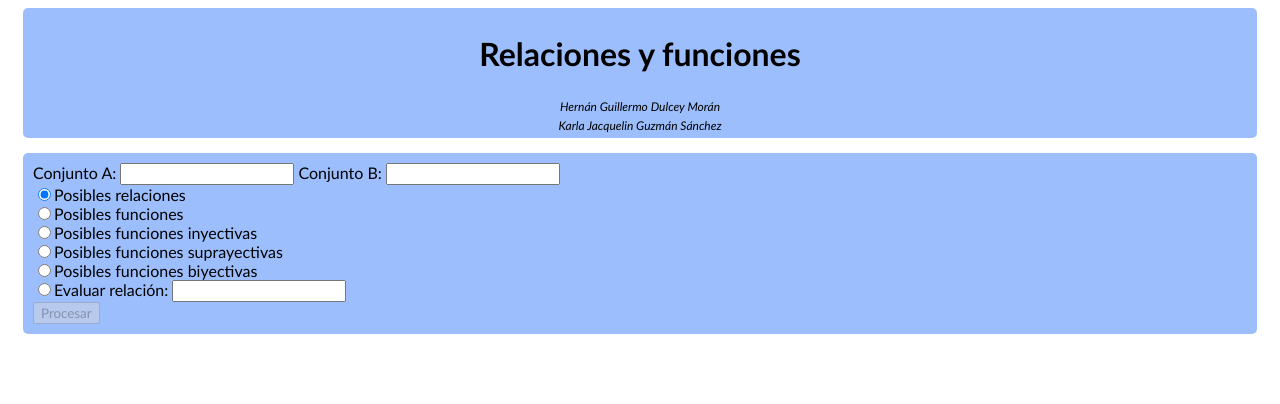
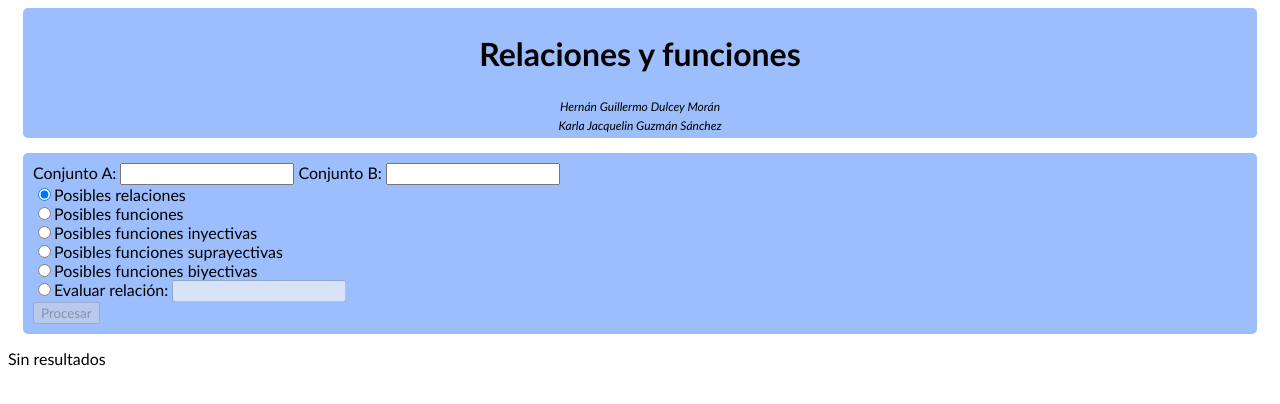
Before and after one commit to amesixth/RelacionesYFunciones, an Angular app: page / in a window 1280 px wide. Shown: the top 404 px of the page. Built offline with nearby package versions, Linux system fonts and the light colour scheme.

Commit message:
Eliminan los espacios
Se eliminan los espacios sobrantes.

```diff
--- a/src/app/clasificador.service.ts
+++ b/src/app/clasificador.service.ts
@@ -19,7 +19,7 @@ export class ClasificadorService {
   constructor() {}
 
   convertirEntradaArreglo(entrada: string): string[]{
-    let conjunto: string[] = entrada.split(",");
+    let conjunto: string[] = entrada.replace(/\s* /g,"").split(",");
     let resultado: string[] = [];
 
     let index = 0;
--- a/src/app/clasificador/clasificador.component.html
+++ b/src/app/clasificador/clasificador.component.html
@@ -12,13 +12,15 @@ Conjunto B: <input type="text" [(ngModel)]="conjuntoB" />
 <input type="radio" [(ngModel)]="opcion" value="i">Posibles funciones inyectivas<br>
 <input type="radio" [(ngModel)]="opcion" value="s">Posibles funciones suprayectivas<br>
 <input type="radio" [(ngModel)]="opcion" value="b">Posibles funciones biyectivas<br>
-<input type="radio" [(ngModel)]="opcion" value="e">Evaluar relación: <input type="text" [(ngModel)]="expresionAEvaluar"><br>
+<input type="radio" [(ngModel)]="opcion" value="e">Evaluar relación: <input type="text" [(ngModel)]="expresionAEvaluar" [disabled]="habilitarEvaluacion()"><br>
 
 <button (click)="procesar()" [disabled]="sinConjuntos()">
   Procesar
 </button>
 </div>
-
+<div *ngIf="!haySolucion()">
+  Sin resultados
+</div>
 <div *ngIf="haySolucion()">
 <table border="solid black">
   <thead>
--- a/src/app/clasificador/clasificador.component.ts
+++ b/src/app/clasificador/clasificador.component.ts
@@ -59,7 +59,7 @@ export class ClasificadorComponent implements OnInit {
         this.salidas = this.relacionesSalida(conjuntoRelaciones,this.clasificadorService.esBiyectiva);
         break;
       case this.opcionEvaluar:
-        this.salidas.push(this.evaluarExpresion(this.relacionesSalida(conjuntoRelaciones,this.clasificadorService.esRelacion), this.expresionAEvaluar));
+        this.salidas.push("{"+this.evaluarExpresion(this.relacionesSalida(conjuntoRelaciones,this.clasificadorService.esRelacion), this.expresionAEvaluar)+"}");
         break;
       default:
         break;
@@ -67,14 +67,13 @@ export class ClasificadorComponent implements OnInit {
   }
 
   evaluarExpresion(relaciones: string[], expresionAEvaluar: string): string{
+    let expresionSinEspacios: string = expresionAEvaluar.replace(/\s* /g,"");
     this.inicializarCaracteristicas();
     for (let i = 0; i < relaciones.length; i++) {
       let auxRelacion:string = relaciones[i].slice(1,relaciones[i].length-1);
-      console.log(auxRelacion);
-      console.log(expresionAEvaluar);
-      if(auxRelacion==expresionAEvaluar){
+      if(auxRelacion==expresionSinEspacios){
         this.establecerCaracteristicas(i);
-        return expresionAEvaluar;
+        return expresionSinEspacios;
       }
     }
     this.esRelacion.push("No");
@@ -82,7 +81,7 @@ export class ClasificadorComponent implements OnInit {
     this.esInyectiva.push("No");
     this.esSuprayectiva.push("No");
     this.esBiyectiva.push("No");
-    return expresionAEvaluar;
+    return expresionSinEspacios;
   }
 
   relacionesSalida(relaciones: Relacion[], caracteristica:boolean[]): string[]{
@@ -145,4 +144,8 @@ export class ClasificadorComponent implements OnInit {
     return !this.conjuntoA || !this.conjuntoB;
   }
 
+  habilitarEvaluacion(){
+    return !(this.opcion === 'e');
+  }
+
 }
```
